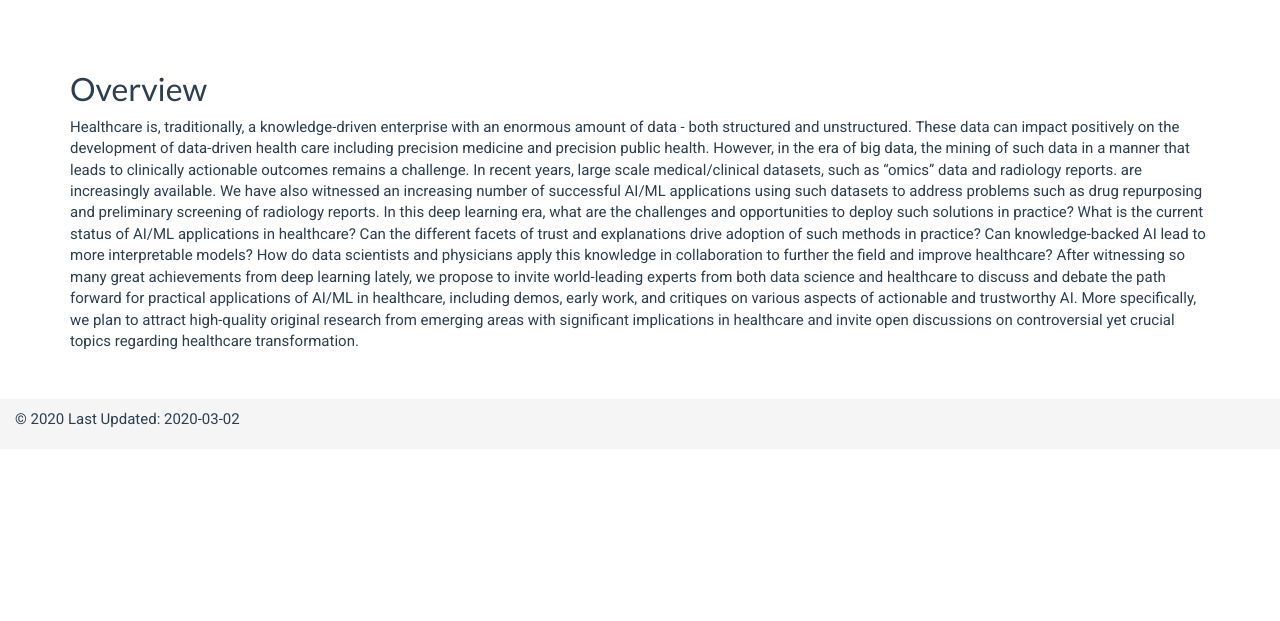
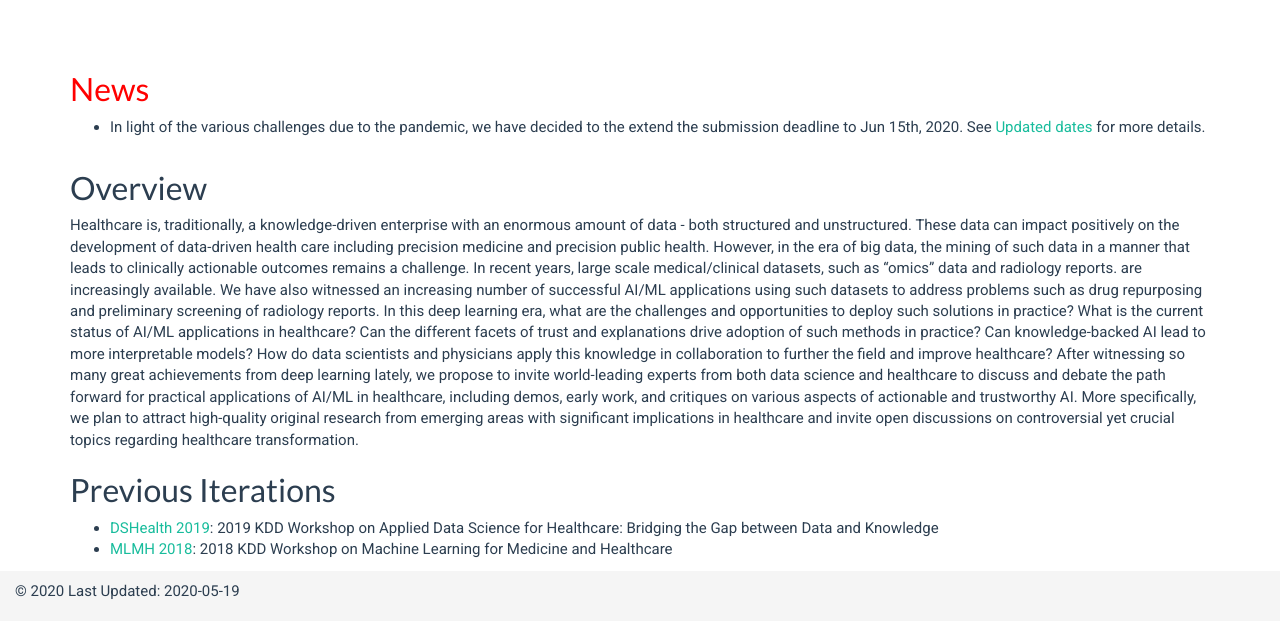
Before and after one commit to dshealthkdd/dshealth-2020, a plain HTML site: page index.html in a window 1280 px wide. Shown: the part 351-972 px from the top of the page. Before the commit the page ends 800 px from the top, so only its background shows below. Drawn offline with Linux system fonts and the light colour scheme.

Commit message:
May 19th updates

```diff
--- a/index.html
+++ b/index.html
@@ -66,9 +66,14 @@
  <div class="row">
   <div class="tab-content">
     <div role="tabpanel" class="tab-pane active" id="home"><br>
-      <!-- <div class="col-xs-12" id="news"> -->
-          <!-- <h2 style="color:red;">News</h2> -->
-          <!-- <ul> -->
+      <div class="col-xs-12" id="news">
+          <h2 style="color:red;">News</h2>
+          <ul>
+              <li>In light of the various challenges due to the pandemic, we
+                  have decided to the extend the submission deadline to Jun
+                  15th, 2020.
+                  See <a href="#dates" target="_blank">Updated dates</a> for more details.
+              </li>
               <!-- <li><a href="#speakers" target="_blank">Invited Speaker and Panel</a> lineup published. </li> -->
               <!-- <li> <a href="#program" target="_blank">Program</a> announced. -->
                   <!-- Selected papers will be part of the KDD Health Day poster -->
@@ -85,9 +90,9 @@
               <!-- [> <li>We have been selected to be part of <] -->
                   <!-- [> <a href="http://www.kdd.org/kdd2018/health-day-at-kdd" target="_blank">KDD Health Day</a> <] -->
               <!-- [> </li> <] -->
-          <!-- </ul> -->
+          </ul>
 
-      <!-- </div> -->
+      </div>
 
       <div class="col-xs-12" id="overview">
         <h2>Overview</h2>
@@ -116,6 +121,17 @@
             implications in healthcare and invite open discussions on controversial yet
             crucial topics regarding healthcare transformation.
         </p>
+
+
+        <h2>Previous Iterations</h2>
+        <ul>
+            <li><a href="https://dshealthkdd.github.io/dshealth-2019/" target="_blank">DSHealth 2019</a>:
+                2019 KDD Workshop on Applied Data Science for Healthcare: Bridging the Gap between Data and Knowledge
+            </li>
+            <li><a href="https://mlmhworkshop.github.io/mlmh-2018/" target="_blank">MLMH 2018</a>:
+                2018 KDD Workshop on Machine Learning for Medicine and Healthcare
+            </li>
+        </ul>
       </div>
     </div>
     <!-- end workshop description -->
@@ -637,8 +653,8 @@
       <h2>Key Dates</h2>
       <ul>
           <li> Paper Submission opens: Apr 20, 2020</li>
-          <li> Paper Submission deadline: May 20, 2020</li>
-          <li>Acceptance Notice: Jun 15, 2020</li>
+          <li> <b>Paper Submission deadline:</b> Jun 15th, 2020&nbsp;<s>May 20, 2020</s></li>
+          <li>Acceptance Notice: Jul 03, 2020</li>
         <li>Workshop Date: Aug 24, 2020</li>
       </ul>
       <p>All deadlines correspond to 11:59 PM Hawaii Standard Time
@@ -671,7 +687,7 @@
        <div class="col-sm-12">
            <ul class="list-unstyled text-centre">
              <li>&copy; 2020
-             Last Updated: 2020-03-02</li>
+             Last Updated: 2020-05-19</li>
            </ul>
        </div>
     </div>
```
Also changed, not shown: 1 other file.
